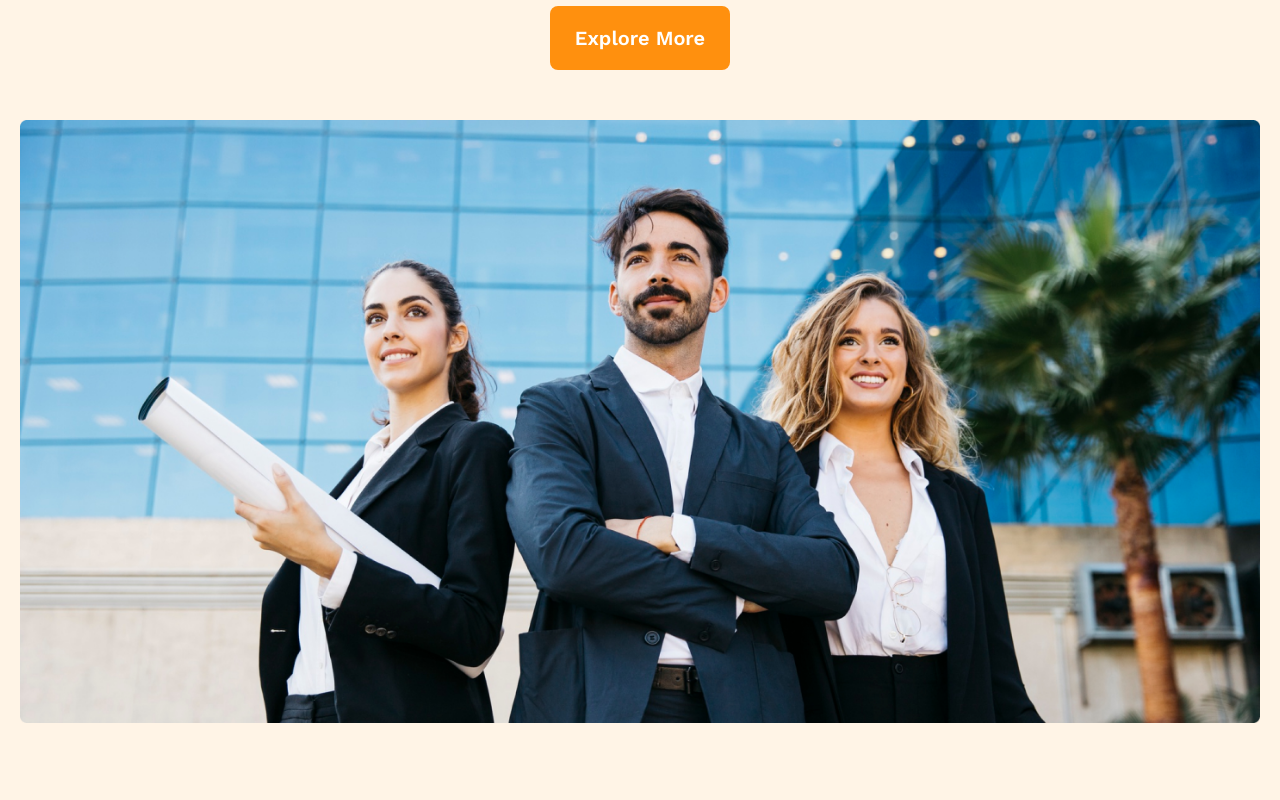
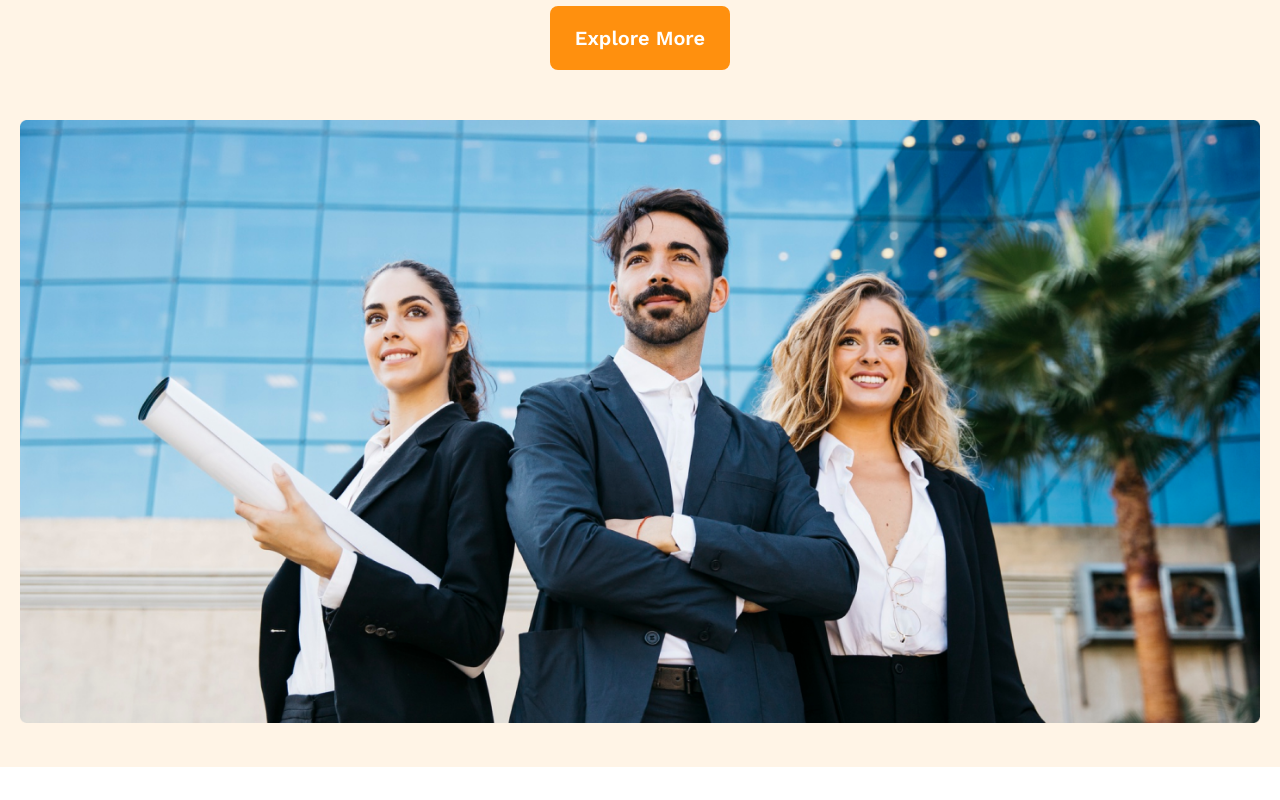
Before and after one commit to Apurbo-hue/G3-Architecture, a plain HTML site: page index.html in a window 1280 px wide. Shown: the part 500-1300 px from the top of the page. Drawn offline with nearby package versions, Linux system fonts and the light colour scheme; a web font is replaced by a local one.

Commit message:
some adjustments

```diff
--- a/style.css
+++ b/style.css
@@ -52,8 +52,8 @@
 
 header{
     background: rgba(255, 144, 14, 0.1);
-    height: 1322px;
-    padding: 63px 0px 2px;
+    /* height: 1322px; */
+    padding: 63px 0px 0px;
 }
 /* navbar start */
 nav{
@@ -73,6 +73,7 @@ nav ul{
     display: flex;
     list-style: none;
 }
+
 
 nav ul li a{
     text-decoration: none;
@@ -131,6 +132,7 @@ nav ul li a{
 .banner img{
     width: 100%;
     height: 100%;
+    padding-bottom:40px ;
 }
 
 
```
Also changed, not shown: index.html (+2 -1 lines).
